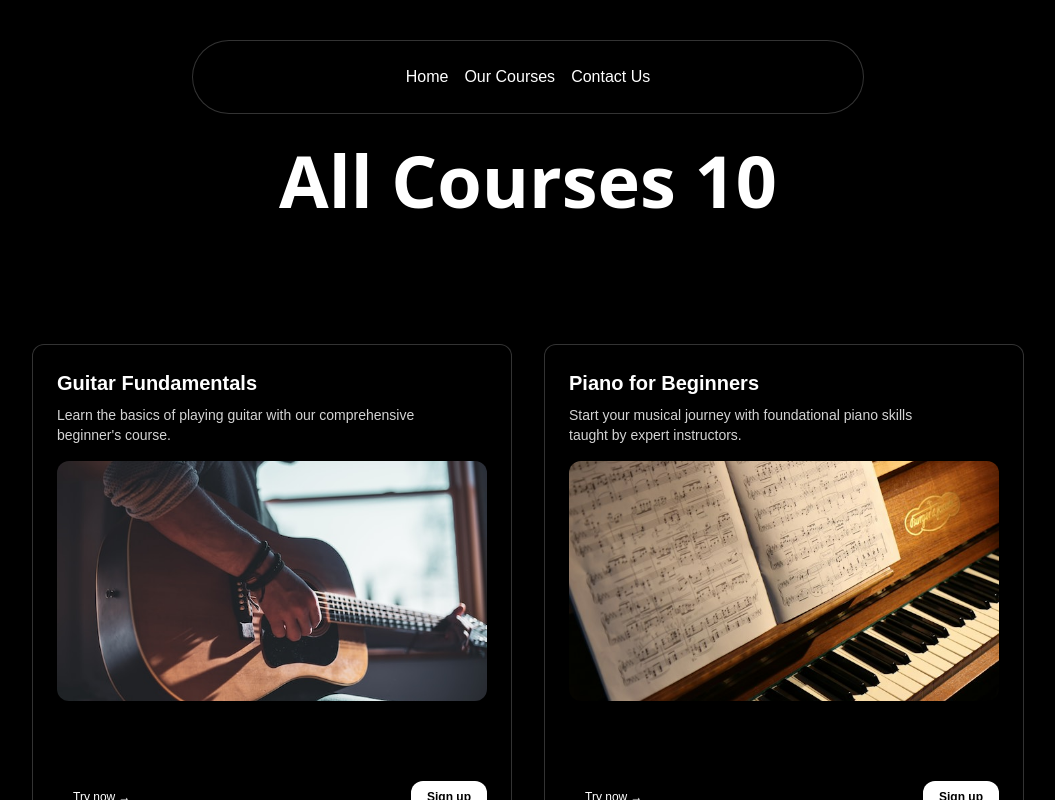
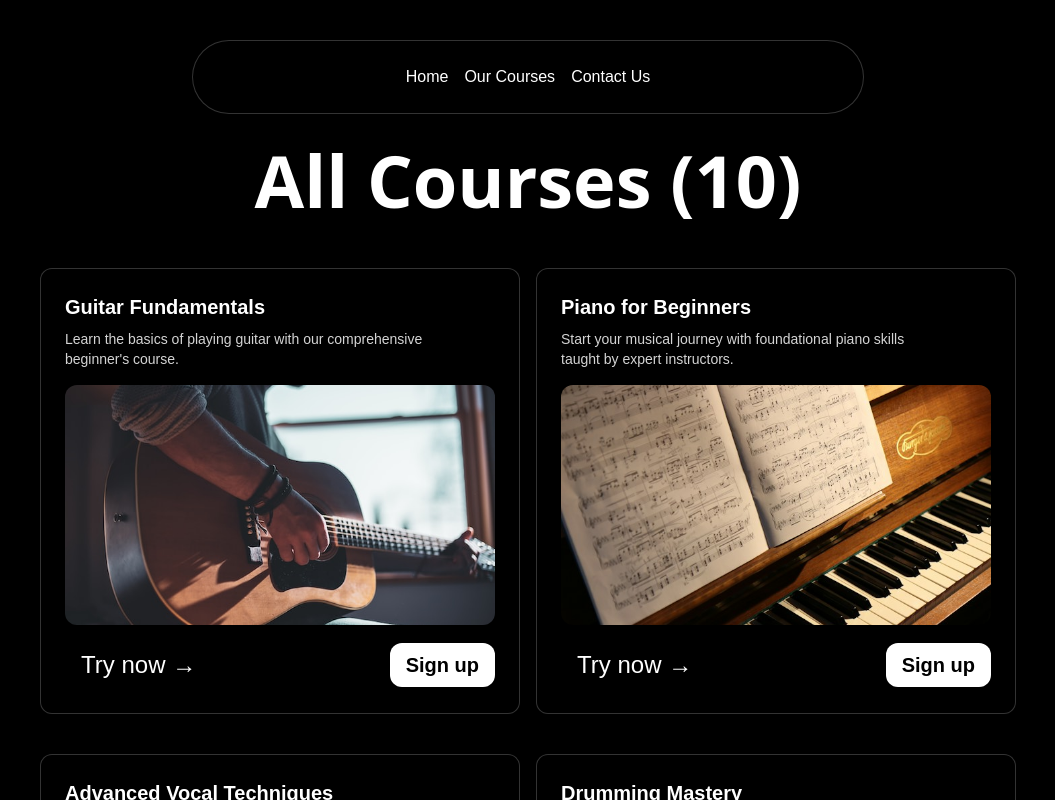
Before and after one commit to saito0093/Master-Music-UI, a Next.js app: page /courses in a window 1280 px wide. Shown: the top 800 px of the page, without its empty margins (112-1167 px from the left). Built offline with nearby package versions, Linux system fonts and the light colour scheme.

Commit message:
ui fixes

```diff
--- a/src/app/contact/page.tsx
+++ b/src/app/contact/page.tsx
@@ -18,7 +18,7 @@
        <div className="max-w-2xl mx-auto p-4 relative z-10">
         {' '}
         {/* Add relative and z-10 to bring content to the front */}
-        <h1 className="text-lg md:text-7xl text-center font-sans font-bold mb-8 text-white">
+        <h1 className="text-5xl md:text-7xl text-center font-sans font-bold mb-8 text-white">
           Contact Us
         </h1>
         <p className="text-neutral-500 max-w-lg mx-auto my-2 text-sm text-center">
--- a/src/app/courses/page.tsx
+++ b/src/app/courses/page.tsx
@@ -8,10 +8,10 @@
 function Courses() {
   return (
     <div className="min-h-screen bg-black py-12 pt-36">
-      <h1 className="text-lg md:text-7xl text-center font-sans font-bold mb-8 text-white">All Courses {courseData.courses.length}</h1>
+      <h1 className="text-4xl md:text-7xl text-center font-sans font-bold mb-8 text-white">All Courses ({courseData.courses.length})</h1>
       <div className="flex flex-wrap justify-center">
          {courseData.courses.map((course : any) => (
-             <CardContainer key={course.id }  className="inter-var m-4 ">
+             <CardContainer key={course.id }  className="inter-var m-2 ">
              <CardBody className="bg-gray-50 relative group/card  dark:hover:shadow-2xl dark:hover:shadow-emerald-500/[0.1] dark:bg-black dark:border-white/[0.2] border-black/[0.1] w-auto sm:w-[30rem] h-auto rounded-xl p-6 border  ">
                <CardItem
                  translateZ="50"
@@ -35,20 +35,20 @@
                    alt={course.title}
                  />
                </CardItem>
-               <div className="flex justify-between items-center mt-20">
+               <div className="flex justify-between items-center mt-4">
                  <CardItem
                    translateZ={20}
                    as={Link}
                    href="https://twitter.com/mannupaaji"
                    target="__blank"
-                   className="px-4 py-2 rounded-xl text-xs font-normal dark:text-white"
+                   className="px-4 py-2 rounded-xl  font-normal text-2xl dark:text-white"
                  >
                    Try now →
                  </CardItem>
                  <CardItem
                    translateZ={20}
                    as="button"
-                   className="px-4 py-2 rounded-xl bg-black dark:bg-white dark:text-black text-white text-xs font-bold"
+                   className="px-4 py-2 rounded-xl bg-black dark:bg-white dark:text-black text-white text-xl font-bold"
                  >
                    Sign up
                  </CardItem>
--- a/src/app/layout.tsx
+++ b/src/app/layout.tsx
@@ -14,7 +14,7 @@
 });
 
 export const metadata: Metadata = {
-  title: "Create Next App",
+  title: "Music School",
   description: "Generated by create next app",
 };
 
--- a/src/components/ui/3d-card.tsx
+++ b/src/components/ui/3d-card.tsx
@@ -48,7 +48,7 @@
     <MouseEnterContext.Provider value={[isMouseEntered, setIsMouseEntered]}>
       <div
         className={cn(
-          "py-20 flex items-center justify-center",
+          "py-3 flex items-center justify-center",
           containerClassName
         )}
         style={{
```
